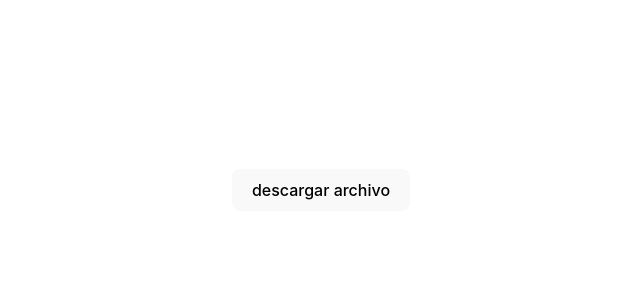
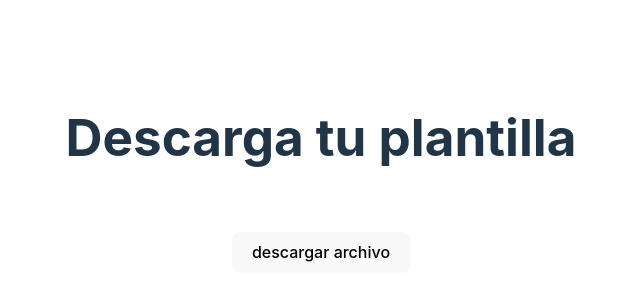
Before and after one commit to edilbertoh7/downloadfile, a React (Vite) app in the folder downloadfile/: page / in a window 1280 px wide. Shown: the part 210-510 px from the top of the page, without its empty margins (319-959 px from the left). Built offline with nearby package versions, Linux system fonts and the light colour scheme.

Commit message:
commit 2

```diff
--- a/downloadfile/src/App.jsx
+++ b/downloadfile/src/App.jsx
@@ -23,7 +23,7 @@
 
   return (
     <div className="App">
-
+    <h1>Descarga tu plantilla</h1>
 
       <div className="card">
         <button onClick={downloadFile}>
```
